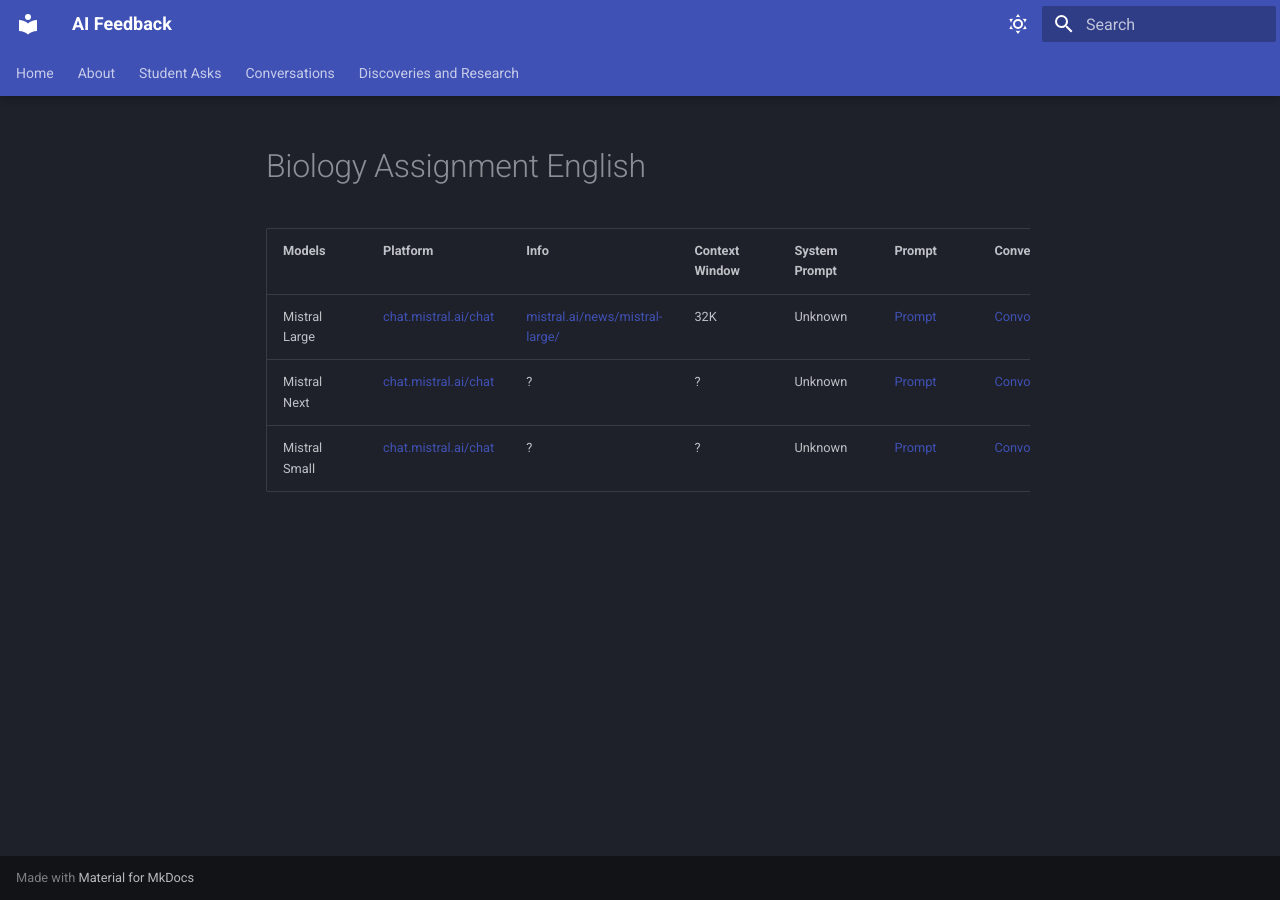
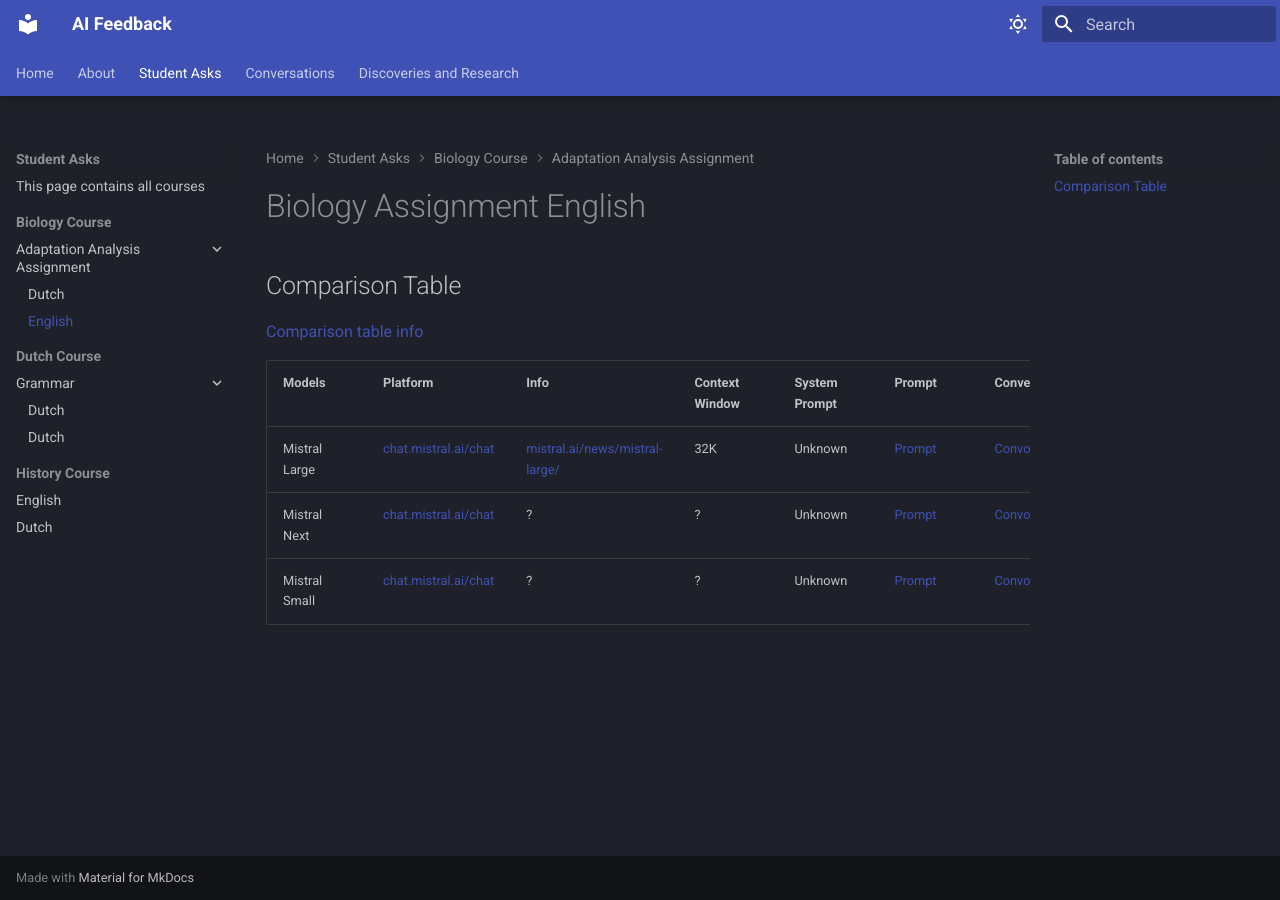
Before and after one commit to SandeepMango159/AIFeedbackEducationDocs, an MkDocs documentation site: the page built from docs/Student Asks/Biology/Adaptation Analysis Assignment/English/Comparison.md, in a window 1280 px wide. Built offline with MkDocs 1.6.1 and Material for MkDocs 9.7.7, drawn with Linux system fonts in a browser that asks for light colours.

Commit message:
Moved files into biology assignment folder
So dutch, english and prompt files

```diff
--- a/docs/Student Asks/Biology/English/Comparison.md
+++ b/docs/Student Asks/Biology/Adaptation Analysis Assignment/English/Comparison.md
@@ -1,5 +1,10 @@
 
 # Biology Assignment English
+
+
+
+## Comparison Table
+[Comparison table info](../../../../Comparison%20Table%20Info.md)
 
 | Models        | Platform  | Info   | Context Window | System Prompt | Prompt | Conversation | Review |
 | ------------- | ---------- | ------ | -------------- | -------------- | --------| ------------ | ------ |
```
Also changed, not shown: docs/Student Asks/Biology/Adaptation Analysis Assignment/Dutch/Comparison.md (renamed from docs/Student Asks/Biology/Dutch/Comparison.md), docs/Student Asks/Biology/Adaptation Analysis Assignment/Prompt/Student asks AI feedback giraffe, AI prompt v3.md (renamed from docs/Student Asks/Biology/Prompt/Student asks AI feedback giraffe, AI prompt v3.md), docs/Student Asks/Biology/Adaptation Analysis Assignment/Prompt/Student asks feedback followup.md (renamed from docs/Student Asks/Biology/Prompt/Student asks feedback followup.md), docs/Student Asks/Biology/Adaptation Analysis Assignment/Prompt/Student asks feedback v3.md (renamed from docs/Student Asks/Biology/Prompt/Student asks feedback v3.md).
